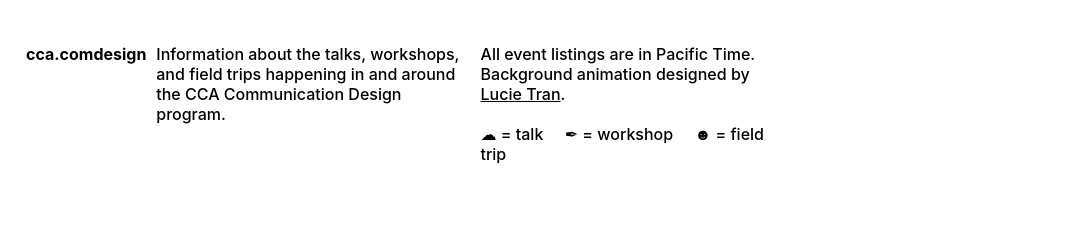
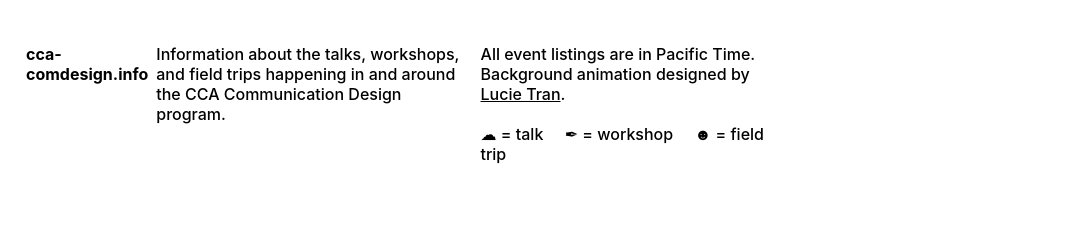
Before and after one commit to mkneebone/cca-cd-events-main, a plain HTML site: page index.html in a window 1280 px wide. Shown: the top 225 px of the page, 0-1076 px from the left. Drawn offline with Linux system fonts and the light colour scheme; no server answers.

Commit message:
Update title and heading links in index.html
Updated instances of name to cca-comdesign.info

```diff
--- a/index.html
+++ b/index.html
@@ -5,7 +5,7 @@
     <meta http-equiv="X-UA-Compatible" content="IE=edge" />
     <meta name="viewport" content="width=device-width, initial-scale=1" />
     <meta name="mobile-web-app-capable" content="yes" />
-    <title>cca.comdesign</title>
+    <title>cca-comdesign</title>
     <link rel="stylesheet" href="assets/style.css" />
   </head>
   <body>
@@ -76,7 +76,7 @@
         ><img role="presentation" alt="CD Bug" src="assets/bug.png" id="cdlogo"
       /></a>
       <h1 role="heading">
-        <span><a href="?">cca.comdesign</a></span>
+        <span><a href="?">cca-comdesign.info</a></span>
       </h1>
       <p>
         Information about the talks, workshops, and field trips happening in and
```
